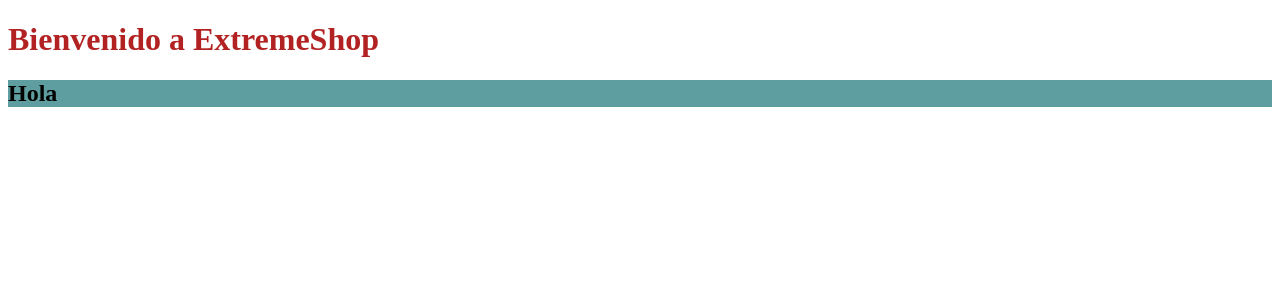
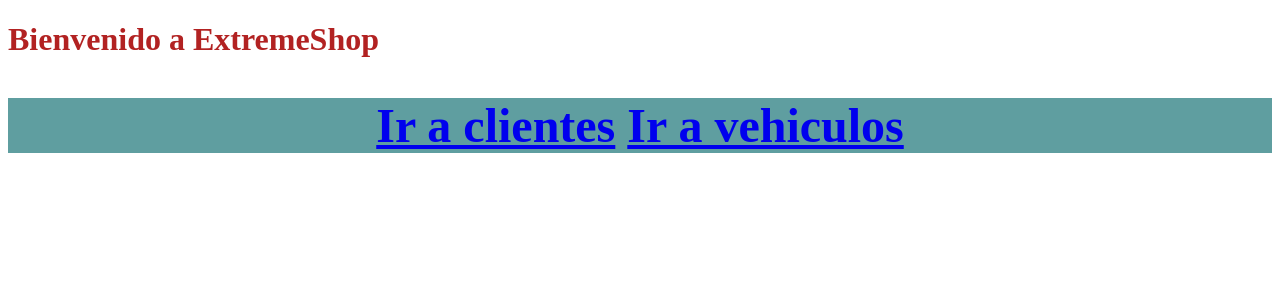
Before and after one commit to federicotempo/Tercera-pre-entrega-Tempo, a Django app: page / in a window 1280 px wide. Shown: the top 300 px of the page. Run offline with Django 4.2, Linux system fonts and the light colour scheme.

Commit message:
referencias a las aplicaciones

```diff
--- a/project/apps/Home/templates/Home/base.html
+++ b/project/apps/Home/templates/Home/base.html
@@ -12,9 +12,12 @@
         {% endblock TITULO %}
     </h1>
 
-    <h2 style="background-color: cadetblue;">
-        {% block CONTENIDO %}
-        {% endblock CONTENIDO %}
-    </h2>
+    <div style="text-align: center; font-size: xx-large;">
+        <h2 style="background-color: cadetblue;">
+            {% block CONTENIDO %}
+            {% endblock CONTENIDO %}
+        </h2>
+    </div>
+
 </body>
 </html>
--- a/project/apps/Home/templates/Home/index.html
+++ b/project/apps/Home/templates/Home/index.html
@@ -5,5 +5,6 @@
 {% endblock TITULO %}
 
 {% block CONTENIDO %}
-    Hola
+    <a href="{% url 'cliente:home' %}">Ir a clientes</a>
+    <a href="{% url 'vehiculo:home' %}">Ir a vehiculos</a>
 {% endblock CONTENIDO %}
--- a/project/apps/Home/urls.py
+++ b/project/apps/Home/urls.py
@@ -1,5 +1,7 @@
 from django.urls import path
 from .views import home
+
+app_name = "Home"
 
 urlpatterns = [
     path('', home, name="home"),
--- a/project/apps/cliente/templates/cliente/index.html
+++ b/project/apps/cliente/templates/cliente/index.html
@@ -16,4 +16,6 @@
 
     {% endfor %}
 
+    <a href="{% url 'Home:home' %}">Ir al menú principal</a>
+
 {% endblock CONTENIDO %}
--- a/project/apps/cliente/urls.py
+++ b/project/apps/cliente/urls.py
@@ -1,5 +1,7 @@
 from django.urls import path
 from .views import home
+
+app_name = "cliente"
 
 urlpatterns = [
     path('', home, name="home"),
--- a/project/apps/vehiculo/templates/vehiculo/index.html
+++ b/project/apps/vehiculo/templates/vehiculo/index.html
@@ -10,5 +10,7 @@
     <h1>Bienvenido a ExtremeShop</h1>
     <h2>{{ app }}</h2>
 
+    <a href="{% url 'Home:home' %}">Ir al menú principal</a>
+
 </body>
 </html>
--- a/project/apps/vehiculo/urls.py
+++ b/project/apps/vehiculo/urls.py
@@ -1,5 +1,7 @@
 from django.urls import path
 from .views import home
+
+app_name = "vehiculo"
 
 urlpatterns = [
     path('', home, name="home"),
```
